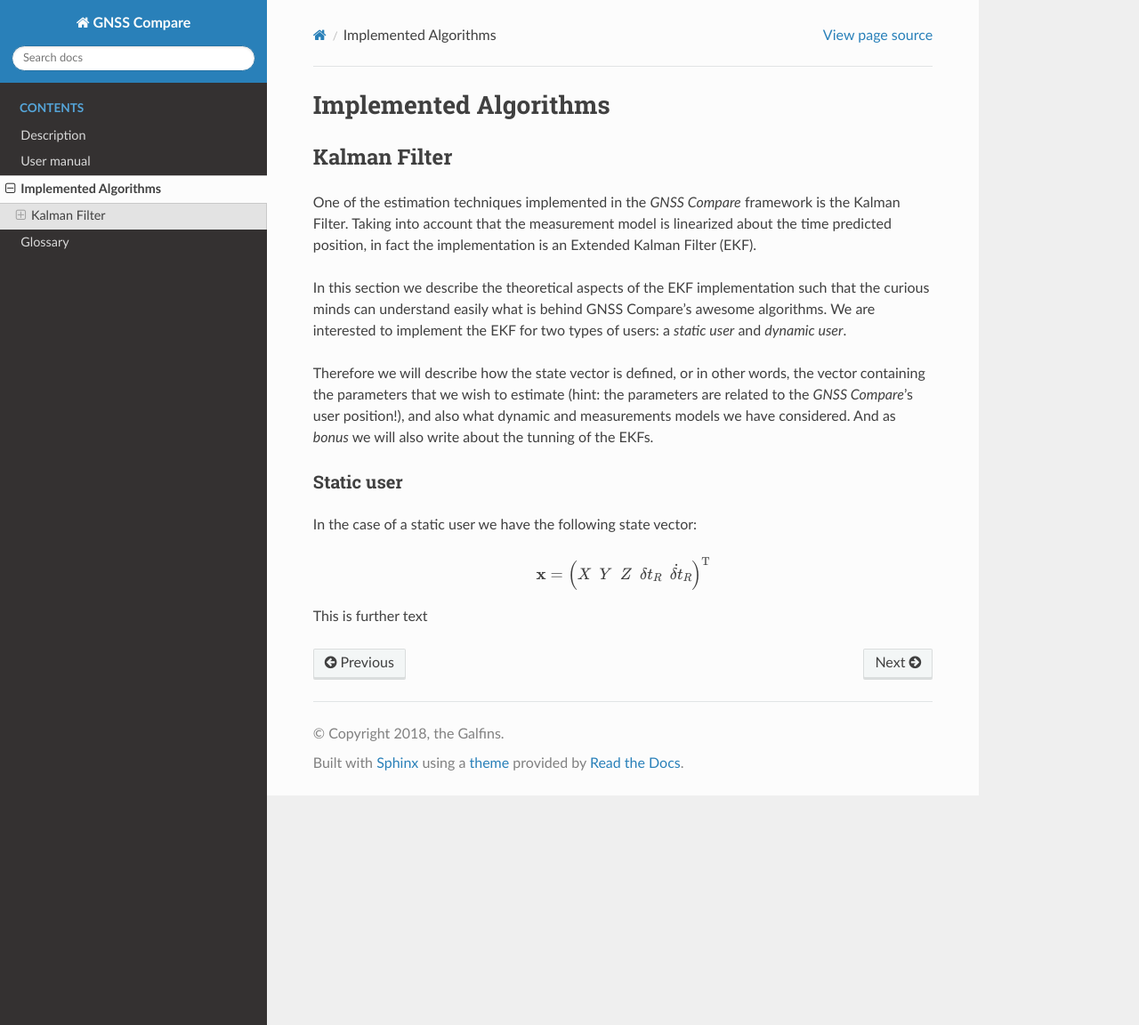
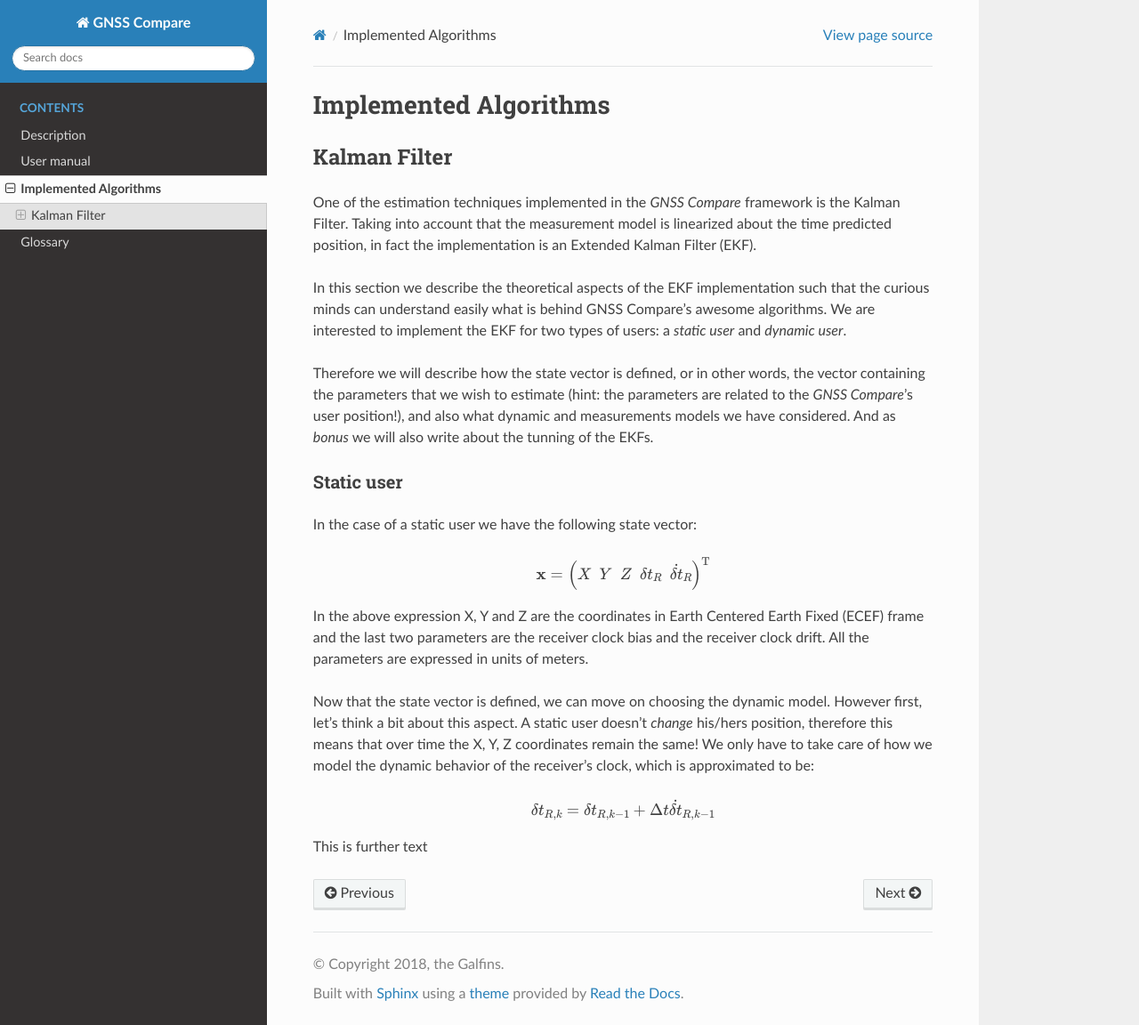
Before and after one commit to TheGalfins/GNSS_Compare, a Sphinx documentation site: the page built from docs/implemented_algorithms.rst, in a window 1280 px wide and 1152 px high. Shown: the whole window at 89% size. Built offline with Sphinx 7.4.7 and the Read the Docs theme 2.0.0, drawn with Linux system fonts in a browser that asks for light colours.

Commit message:
Added the dynamic equation of the receiver clock

```diff
--- a/docs/implemented_algorithms.rst
+++ b/docs/implemented_algorithms.rst
@@ -28,5 +28,16 @@ In the case of a static user we have the following state vector:
 
     \mathbf{x} = \left(X~~Y~~Z~~\delta t_R~~\dot{\delta t}_R \right)^{\text{T}}
 
+In the above expression X, Y and Z are the coordinates in Earth Centered Earth Fixed (ECEF) frame and the last two parameters
+are the receiver clock bias and the receiver clock drift. All the parameters are expressed in units of meters.
+
+Now that the state vector is defined, we can move on choosing the dynamic model. However first, let's think a bit about this
+aspect. A static user doesn't *change* his/hers position, therefore this means that over time the X, Y, Z coordinates remain
+the same! We only have to take care of how we model the dynamic behavior of the receiver's clock, which is approximated to be:
+
+.. math::
+    \delta t_{R,k} = \delta t_{R,k-1} + \Delta t \dot{\delta t}_{R,k-1}
+
+
 
 This is further text
```
